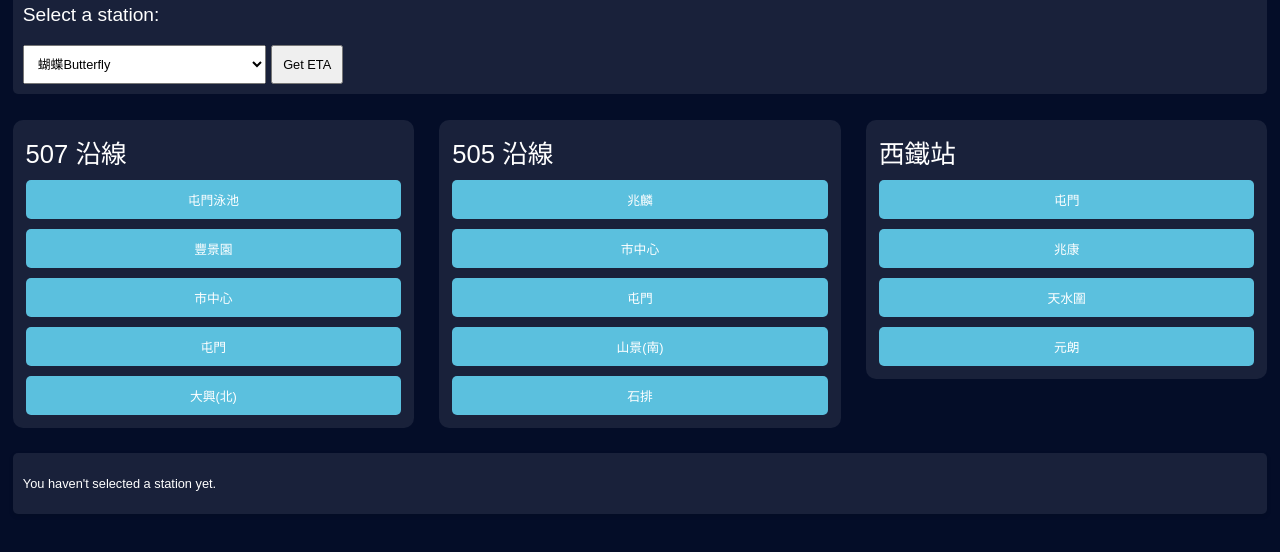
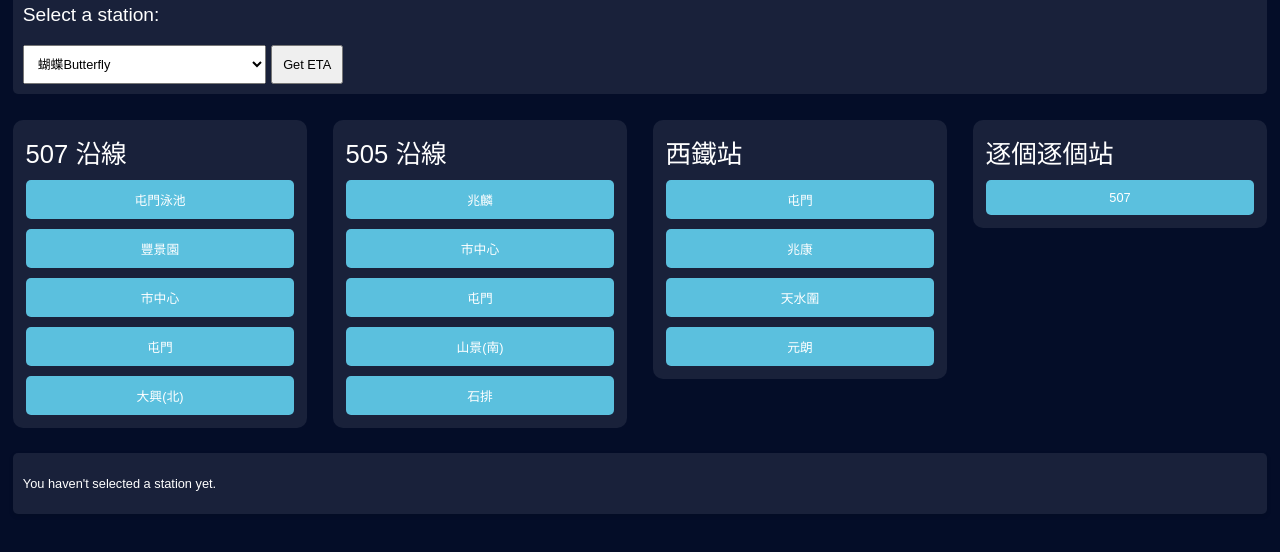
Before and after one commit to NeonMeowCube/MTR-LR-ETA.github.io, a plain HTML site: page index.html in a window 1280 px wide. Shown: the part 114-666 px from the top of the page. Drawn offline with Linux system fonts and the light colour scheme.

Commit message:
Update index.html

```diff
--- a/index.html
+++ b/index.html
@@ -119,7 +119,7 @@
                     border-radius: 5px;
                 }
                 #eta_results {
-                    font-size: 5vw;
+                    font-size: 2vw;
                     clear: both;
                 }
             }
@@ -236,7 +236,6 @@
                         <button onclick="GetETA(170)">石排</button>
                         </div>
                     </section>
-
                     <section class="station-line">
                         <p>西鐵站</p>
                         <div class="station-buttons">
@@ -246,6 +245,12 @@
                         <button onclick="GetETA(600)">元朗</button>
                         </div>
                     </section>
+                    <section class="station-line">
+                        <p>逐個逐個站</p>
+                        <div class="station-buttons">
+                        <button onclick="GetEachStation(507)">507</button>
+                        </div>
+                    </section>
                 </div>
                 <div id="eta_results">
                     <p id="text"> You haven't selected a station yet. </p>
```
